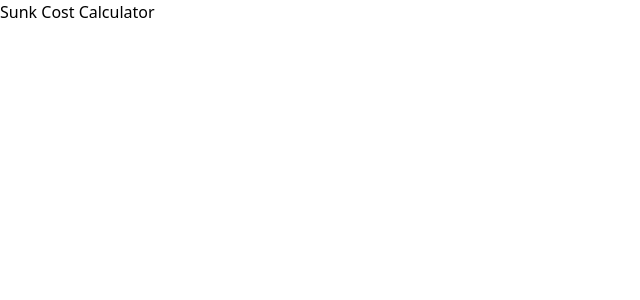
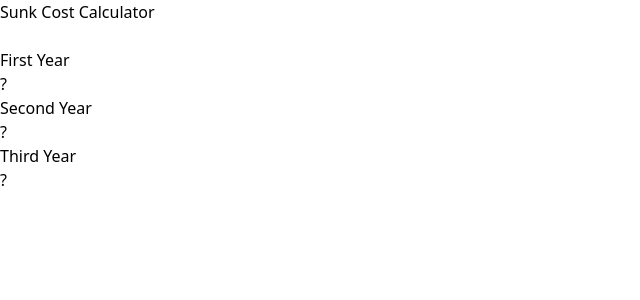
Before and after one commit to jpnance/NextPSO, a Next.js app: page /sunk in a window 1280 px wide. Shown: the top 300 px of the page, without its empty margins (0-640 px from the left). Built offline with nearby package versions, Linux system fonts and the light colour scheme.

Commit message:
Restructuring things a little bit and componentizing.

```diff
--- /dev/null
+++ b/components/sunkCostCalculation.tsx
@@ -0,0 +1,12 @@
+export interface SunkCostCalculationProps {
+	name: string
+};
+
+export default function SunkCostCalculation({ name }: SunkCostCalculationProps) {
+	return (
+		<article aria-label={`${name} Sunk Cost`}>
+			<h3>{name}</h3>
+			<p>?</p>
+		</article>
+	);
+};
--- a/pages/sunk.tsx
+++ b/pages/sunk.tsx
@@ -1,11 +1,13 @@
+import SunkCostCalculation from '../components/sunkCostCalculation';
+
 export default function Sunk() {
 	return (
 		<>
 			<h1>Sunk Cost Calculator</h1>
 			<input type="text" />
-			<div aria-label="Sunk Cost" />
-			<div aria-label="Sunk Cost" />
-			<div aria-label="Sunk Cost" />
+			<SunkCostCalculation name="First Year" />
+			<SunkCostCalculation name="Second Year" />
+			<SunkCostCalculation name="Third Year" />
 		</>
 	);
 }
```
Also changed, not shown: 1 other file (tests, documents, lock files or other folders).
